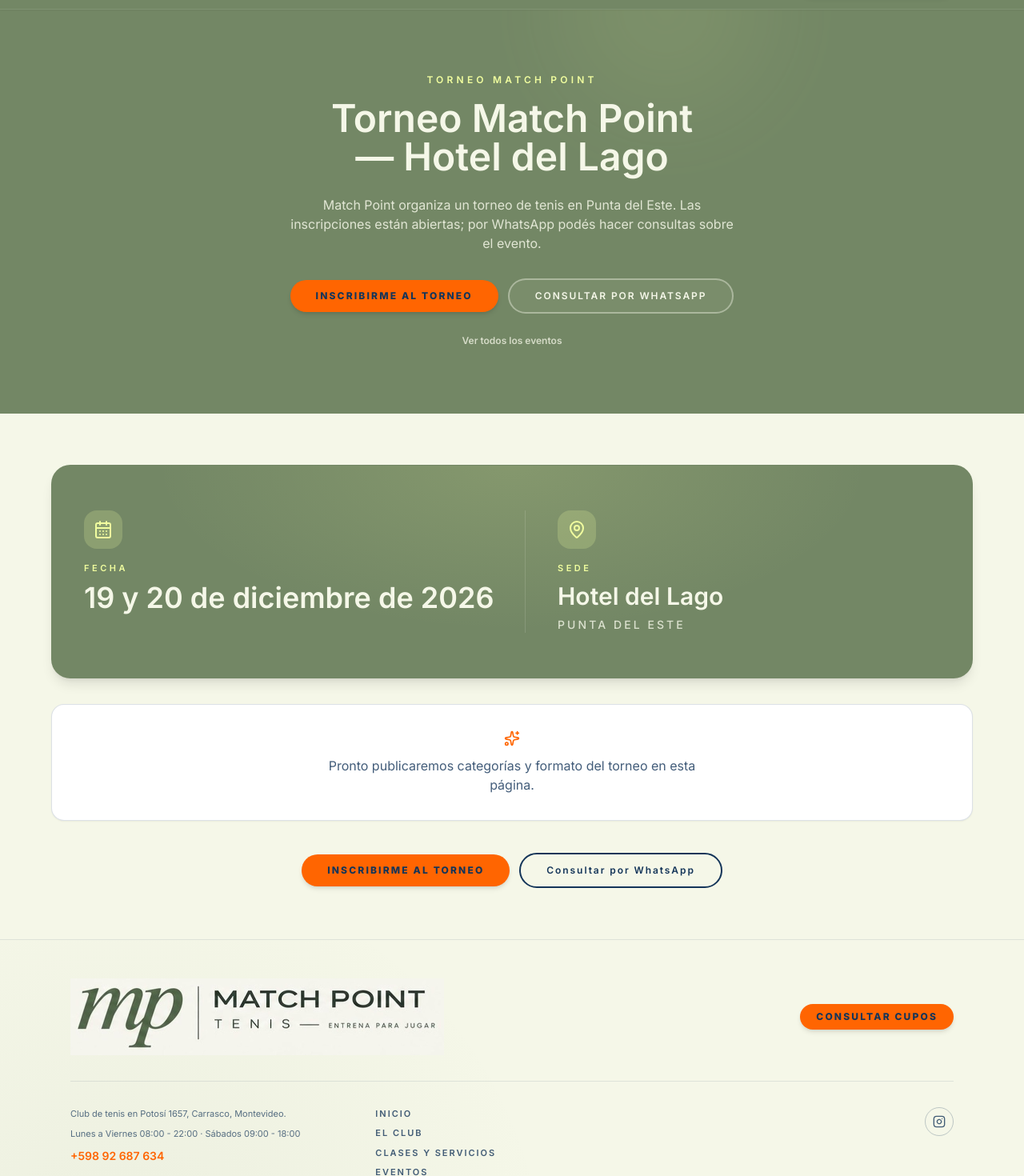
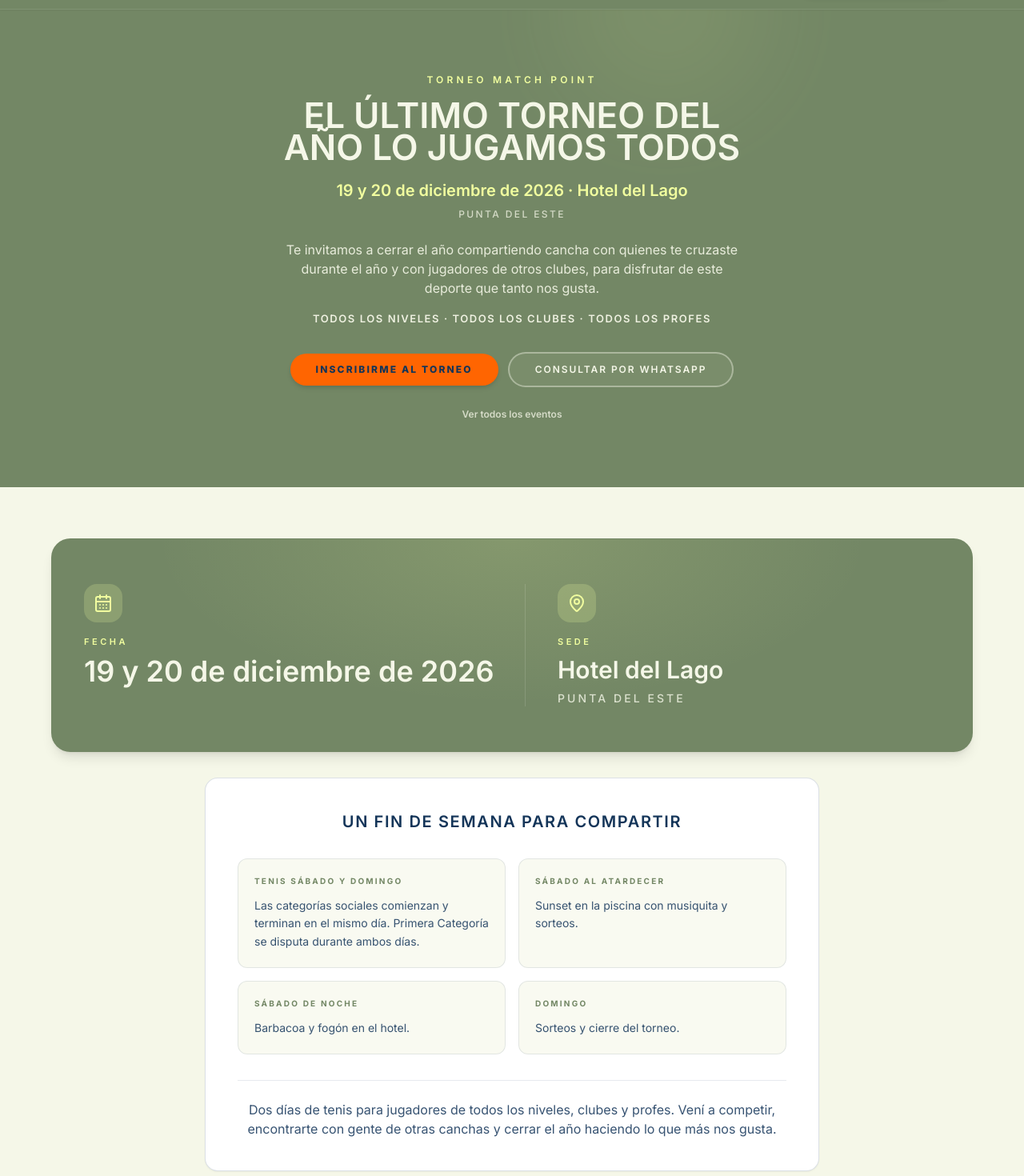
Before and after one commit to match-poi/Match-Point-Web, a Next.js app: page /torneo-hotel-del-lago in a window 1280 px wide. Shown: the part 180-1650 px from the top of the page at 80% size. Built offline with nearby package versions, Linux system fonts and the light colour scheme.

Commit message:
Actualizar copy y programa del torneo Hotel del Lago.
Landing con fin de semana para compartir, inscripción Fillout y tarjeta en portada; sin precios ni inclusiones no confirmadas.

```diff
--- a/src/app/torneo-hotel-del-lago/page.tsx
+++ b/src/app/torneo-hotel-del-lago/page.tsx
@@ -11,16 +11,17 @@
   absoluteUrl
 } from "@/constants/site";
 import { WHATSAPP_TORNEO_HOTEL_DEL_LAGO_URL } from "@/constants/whatsapp";
-import { CalendarDays, MapPin, Sparkles } from "lucide-react";
+import { CalendarDays, MapPin } from "lucide-react";
 import type { Metadata } from "next";
 import Link from "next/link";
 
 const canonicalUrl = absoluteUrl(HOTEL_DEL_LAGO_TOURNAMENT.path);
 const ogImageUrl = absoluteUrl(OG_IMAGE_PATH);
+const t = HOTEL_DEL_LAGO_TOURNAMENT;
 
 export const metadata: Metadata = {
-  title: HOTEL_DEL_LAGO_TOURNAMENT.metaTitle,
-  description: HOTEL_DEL_LAGO_TOURNAMENT.metaDescription,
+  title: t.metaTitle,
+  description: t.metaDescription,
   alternates: {
     canonical: canonicalUrl
   },
@@ -28,8 +29,8 @@
     type: "website",
     url: canonicalUrl,
     siteName: SITE_NAME,
-    title: HOTEL_DEL_LAGO_TOURNAMENT.metaTitle,
-    description: HOTEL_DEL_LAGO_TOURNAMENT.metaDescription,
+    title: t.metaTitle,
+    description: t.metaDescription,
     locale: OG_LOCALE,
     images: [
       {
@@ -44,8 +45,8 @@
   },
   twitter: {
     card: "summary_large_image",
-    title: HOTEL_DEL_LAGO_TOURNAMENT.metaTitle,
-    description: HOTEL_DEL_LAGO_TOURNAMENT.metaDescription,
+    title: t.metaTitle,
+    description: t.metaDescription,
     images: { url: ogImageUrl, alt: OG_IMAGE_ALT }
   }
 };
@@ -63,22 +64,31 @@
 
           <div className="relative z-10 mx-auto max-w-3xl text-center">
             <p className="text-xs font-semibold uppercase tracking-[0.35em] text-lime">
-              Torneo Match Point
+              {t.kicker}
             </p>
-            <h1 className="mt-4 text-balance text-3xl font-semibold text-cream sm:text-4xl md:text-5xl">
-              {HOTEL_DEL_LAGO_TOURNAMENT.pageTitle}
+            <h1 className="mt-4 text-balance text-3xl font-semibold uppercase leading-tight text-cream sm:text-4xl md:text-[2.75rem]">
+              {t.pageHeadline}
             </h1>
-            <p className="mx-auto mt-6 max-w-xl text-pretty text-sm leading-relaxed text-cream/85 sm:text-base">
-              {HOTEL_DEL_LAGO_TOURNAMENT.intro}
+            <p className="mt-5 text-lg font-semibold text-lime sm:text-xl">
+              {t.dateVenueLine}
             </p>
-            <div className="mt-8 flex w-full max-w-md flex-col items-stretch gap-3 sm:max-w-none sm:flex-row sm:items-center sm:justify-center">
+            <p className="mx-auto mt-2 text-xs font-medium uppercase tracking-[0.2em] text-cream/75">
+              {t.venueLocality}
+            </p>
+            <p className="mx-auto mt-6 max-w-xl text-pretty text-sm leading-relaxed text-cream/90 sm:text-base">
+              {t.presentation}
+            </p>
+            <p className="mx-auto mt-4 max-w-xl text-sm font-semibold uppercase tracking-[0.12em] text-cream/95 sm:text-[13px]">
+              {t.audienceLine}
+            </p>
+            <div className="mt-8 flex w-full max-w-md flex-col items-stretch gap-3 sm:mx-auto sm:max-w-none sm:flex-row sm:items-center sm:justify-center">
               <a
-                href={HOTEL_DEL_LAGO_TOURNAMENT.registrationUrl}
+                href={t.registrationUrl}
                 target="_blank"
                 rel="noopener noreferrer"
                 className="btn-cta text-xs tracking-[0.18em]"
               >
-                {HOTEL_DEL_LAGO_TOURNAMENT.registrationCtaLabel}
+                {t.registrationCtaLabel}
               </a>
               <a
                 href={WHATSAPP_TORNEO_HOTEL_DEL_LAGO_URL}
@@ -101,7 +111,7 @@
         </section>
 
         <section className="relative z-10 px-6 py-12 sm:py-16">
-          <div className="mx-auto max-w-6xl">
+          <div className="mx-auto max-w-6xl space-y-8">
             <div className="relative overflow-hidden rounded-3xl border border-primary/25 bg-primary px-6 py-10 text-center shadow-lg sm:px-10 sm:py-14">
               <div
                 className="pointer-events-none absolute inset-0 bg-[radial-gradient(ellipse_at_50%_0%,rgba(241,254,159,0.14),transparent_55%)]"
@@ -116,7 +126,7 @@
                     Fecha
                   </p>
                   <p className="mt-2 text-2xl font-semibold text-cream sm:text-3xl md:text-4xl">
-                    {HOTEL_DEL_LAGO_TOURNAMENT.displayDates}
+                    {t.displayDates}
                   </p>
                 </div>
 
@@ -128,32 +138,49 @@
                     Sede
                   </p>
                   <p className="mt-2 text-2xl font-semibold text-cream sm:text-3xl">
-                    {HOTEL_DEL_LAGO_TOURNAMENT.venueName}
+                    {t.venueName}
                   </p>
                   <p className="mt-2 text-sm font-medium uppercase tracking-[0.22em] text-cream/80">
-                    {HOTEL_DEL_LAGO_TOURNAMENT.venueLocality}
+                    {t.venueLocality}
                   </p>
                 </div>
               </div>
             </div>
 
-            <article className="mt-8 rounded-2xl border border-brand-blue/15 bg-white p-6 text-center shadow-sm sm:p-8">
-              <div className="mx-auto flex max-w-lg flex-col items-center gap-3">
-                <Sparkles className="h-5 w-5 text-accent" aria-hidden="true" />
-                <p className="text-sm leading-relaxed text-brand-blue/80 sm:text-base">
-                  {HOTEL_DEL_LAGO_TOURNAMENT.categoriesFormatPendingCopy}
-                </p>
+            <article className="mx-auto max-w-3xl space-y-8 rounded-2xl border border-brand-blue/15 bg-white p-6 shadow-sm sm:p-10">
+              <div className="space-y-2 text-center">
+                <h2 className="text-lg font-semibold uppercase tracking-[0.08em] text-brand-blue sm:text-xl">
+                  {t.weekendSectionTitle}
+                </h2>
               </div>
+
+              <ul className="grid gap-4 sm:grid-cols-2">
+                {t.weekendBlocks.map((block) => (
+                  <li
+                    key={block.title}
+                    className="rounded-xl border border-brand-blue/10 bg-cream/60 p-5 text-left"
+                  >
+                    <p className="text-[10px] font-bold uppercase tracking-[0.22em] text-primary">
+                      {block.title}
+                    </p>
+                    <p className="mt-3 text-sm leading-relaxed text-brand-blue/85">{block.body}</p>
+                  </li>
+                ))}
+              </ul>
+
+              <p className="border-t border-brand-blue/10 pt-6 text-center text-sm leading-relaxed text-brand-blue/85 sm:text-base">
+                {t.closingParagraph}
+              </p>
             </article>
 
-            <div className="mt-10 flex flex-col items-stretch justify-center gap-3 sm:flex-row sm:items-center">
+            <div className="flex flex-col items-stretch justify-center gap-3 sm:flex-row sm:items-center">
               <a
-                href={HOTEL_DEL_LAGO_TOURNAMENT.registrationUrl}
+                href={t.registrationUrl}
                 target="_blank"
                 rel="noopener noreferrer"
                 className="btn-cta text-xs tracking-[0.18em]"
               >
-                {HOTEL_DEL_LAGO_TOURNAMENT.registrationCtaLabel}
+                {t.registrationCtaLabel}
               </a>
               <a
                 href={WHATSAPP_TORNEO_HOTEL_DEL_LAGO_URL}
--- a/src/components/ProximosEventos.tsx
+++ b/src/components/ProximosEventos.tsx
@@ -85,17 +85,17 @@
                   Inscripciones abiertas
                 </span>
               </div>
-              <p className="text-xs font-semibold uppercase tracking-[0.4em] text-lime">
-                Torneo Match Point
+              <p className="text-xs font-semibold uppercase tracking-[0.28em] text-lime">
+                {HOTEL_DEL_LAGO_TOURNAMENT.kicker}
               </p>
-              <p className="text-2xl font-semibold text-cream sm:text-3xl md:text-4xl">
-                {HOTEL_DEL_LAGO_TOURNAMENT.displayDates.replace(" de 2026", "")}
+              <p className="max-w-lg text-balance text-lg font-semibold uppercase leading-snug text-cream sm:text-xl">
+                {HOTEL_DEL_LAGO_TOURNAMENT.tagline}
               </p>
-              <p className="text-sm font-medium uppercase tracking-[0.22em] text-cream/85">
-                {HOTEL_DEL_LAGO_TOURNAMENT.venueDisplay}
+              <p className="text-base font-semibold text-lime sm:text-lg">
+                {HOTEL_DEL_LAGO_TOURNAMENT.dateVenueShort}
               </p>
-              <p className="max-w-md text-xs leading-relaxed text-cream/60">
-                Categorías y formato del torneo — próximamente en la web.
+              <p className="max-w-md text-sm leading-relaxed text-cream/80">
+                {HOTEL_DEL_LAGO_TOURNAMENT.cardTeaser}
               </p>
               <div className="mt-1 flex w-full max-w-sm flex-col gap-2.5">
                 <a
--- a/src/constants/events.ts
+++ b/src/constants/events.ts
@@ -13,23 +13,58 @@
   return `Hola, quiero reservar un lugar para ${OPEN_TRAINING_EVENT.name} del ${OPEN_TRAINING_EVENT.bookingDateLabel}. ¿Todavía quedan cupos?`;
 }
 
+/** Bloque del programa del fin de semana (torneo Hotel del Lago). */
+export type HotelDelLagoWeekendBlock = {
+  title: string;
+  body: string;
+};
+
 /** Torneo Match Point — Hotel del Lago (Punta del Este). */
 export const HOTEL_DEL_LAGO_TOURNAMENT = {
   path: "/torneo-hotel-del-lago/",
+  kicker: "TORNEO MATCH POINT",
+  /** Tarjeta en home (#eventos). */
+  tagline: "El último torneo del año lo jugamos todos",
+  /** Título principal de la landing del torneo. */
+  pageHeadline: "EL ÚLTIMO TORNEO DEL AÑO LO JUGAMOS TODOS",
   pageTitle: "Torneo Match Point — Hotel del Lago",
   metaTitle: "Torneo Match Point | Hotel del Lago · Punta del Este",
   metaDescription:
-    "Torneo de tenis organizado por Match Point los días 19 y 20 de diciembre de 2026 en Hotel del Lago, Punta del Este. Inscripciones abiertas.",
+    "Torneo Match Point 19 y 20 de diciembre de 2026 en Hotel del Lago, Punta del Este. Todos los niveles, clubes y profes. Inscripciones abiertas.",
   displayDates: "19 y 20 de diciembre de 2026",
+  dateVenueLine: "19 y 20 de diciembre de 2026 · Hotel del Lago",
+  dateVenueShort: "19 y 20 de diciembre de 2026 · Hotel del Lago",
   venueName: "Hotel del Lago",
   venueLocality: "Punta del Este",
   venueDisplay: "Hotel del Lago · Punta del Este",
   registrationUrl: "https://forms.fillout.com/t/wBDaWBcketus",
   registrationCtaLabel: "Inscribirme al torneo",
-  intro:
-    "Match Point organiza un torneo de tenis en Punta del Este. Las inscripciones están abiertas; por WhatsApp podés hacer consultas sobre el evento.",
-  categoriesFormatPendingCopy:
-    "Pronto publicaremos categorías y formato del torneo en esta página."
+  presentation:
+    "Te invitamos a cerrar el año compartiendo cancha con quienes te cruzaste durante el año y con jugadores de otros clubes, para disfrutar de este deporte que tanto nos gusta.",
+  audienceLine: "Todos los niveles · Todos los clubes · Todos los profes",
+  weekendSectionTitle: "Un fin de semana para compartir",
+  weekendBlocks: [
+    {
+      title: "TENIS SÁBADO Y DOMINGO",
+      body: "Las categorías sociales comienzan y terminan en el mismo día. Primera Categoría se disputa durante ambos días."
+    },
+    {
+      title: "SÁBADO AL ATARDECER",
+      body: "Sunset en la piscina con musiquita y sorteos."
+    },
+    {
+      title: "SÁBADO DE NOCHE",
+      body: "Barbacoa y fogón en el hotel."
+    },
+    {
+      title: "DOMINGO",
+      body: "Sorteos y cierre del torneo."
+    }
+  ] satisfies readonly HotelDelLagoWeekendBlock[],
+  closingParagraph:
+    "Dos días de tenis para jugadores de todos los niveles, clubes y profes. Vení a competir, encontrarte con gente de otras canchas y cerrar el año haciendo lo que más nos gusta.",
+  /** Texto breve en la tarjeta de #eventos. */
+  cardTeaser: "Tenis, sunset, barbacoa y fogón"
 } as const;
 
 export function hotelDelLagoTournamentWhatsAppMessage(): string {
```
